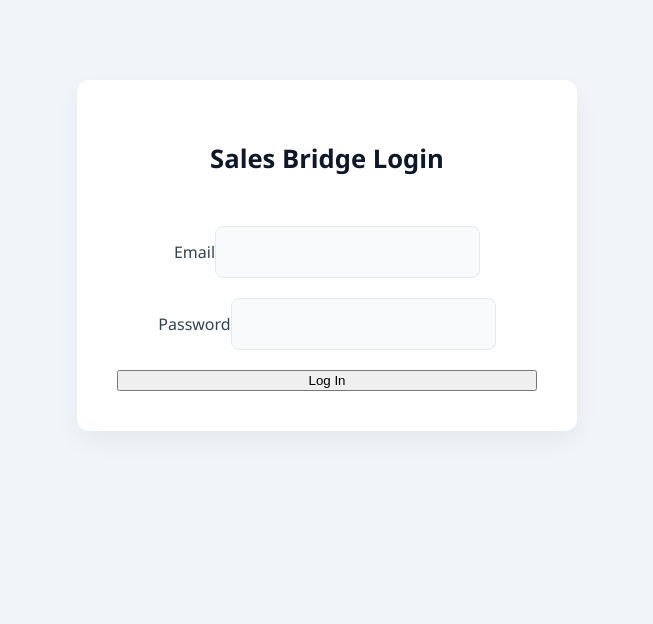
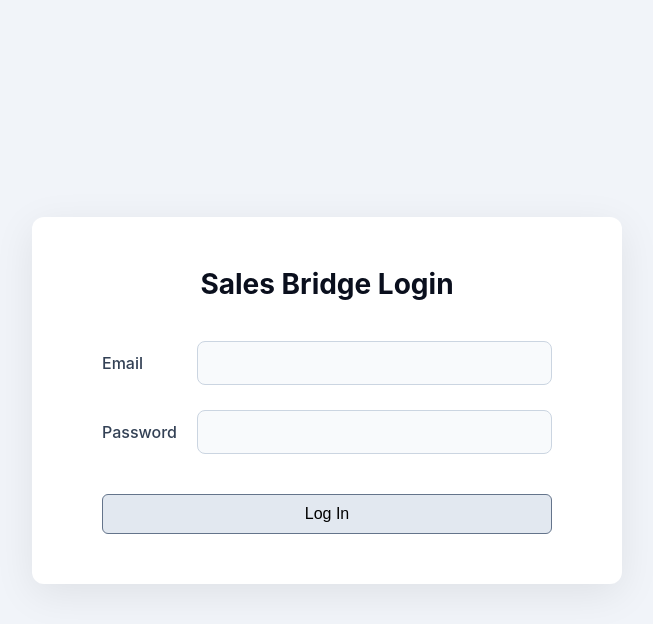
Before and after one commit to Theophilus-Nueva/SalesBridge-FRONTEND, a React (Vite) app: page /login in a window 1280 px wide. Shown: the top 624 px of the page, without its empty margins (313-966 px from the left). Built offline with nearby package versions, Linux system fonts and the light colour scheme.

Commit message:
fixed login

```diff
--- a/src/components/AuthContext.jsx
+++ b/src/components/AuthContext.jsx
@@ -12,7 +12,6 @@ export default function AuthProvider({ children }) {
       const data = await loginGuest(email, password);
       setToken(data.access_token);
 
-      // Store user metadata
       setUser({ email: email, name: "Guest" });
       return true;
     } catch (error) {
--- a/src/routers/Login.css
+++ b/src/routers/Login.css
@@ -1,71 +1,77 @@
 .login-container {
-    max-width: 420px;
-    margin: 10vh auto;
-    padding: 40px;
-    background: var(--bg-card);
-    border-radius: var(--radius-lg);
-    box-shadow: var(--shadow-card);
+  display: flex;
+  justify-content: center;
+  align-items: center;
+  min-height: 100vh;
+  background-color: #f1f4f9;
+  font-family: -apple-system, BlinkMacSystemFont, "Segoe UI", Roboto, Helvetica, Arial, sans-serif;
+}
+
+.login-form {
+  background-color: #ffffff;
+  padding: 50px 70px;
+  border-radius: 12px;
+  box-shadow: 0px 10px 40px rgba(0, 0, 0, 0.08);
+  width: 100%;
+  max-width: 450px;
+  display: flex;
+  flex-direction: column;
+}
+
+.login-form h2 {
+  margin-top: 0;
+  margin-bottom: 40px;
+  color: #0a0f1d;
+  font-size: 28px;
+  font-weight: 700;
   text-align: center;
 }
 
-  .login-container h2 {
-    color: var(--text-main);
-    margin-bottom: 30px;
-    font-size: 1.6rem;
-    font-weight: 700;
+.input-group {
+  display: flex;
+  align-items: center;
+  justify-content: space-between;
+  width: 100%;
+  margin-bottom: 25px;
 }
 
-  .login-form {
-    display: flex;
-    flex-direction: column;
-    gap: 20px;
+.input-group label {
+  color: #334155;
+  font-weight: 500;
+  font-size: 16px;
+  margin-right: 15px;
+  width: 80px;
+  text-align: left;
 }
 
-  .login-form input {
-    padding: 14px 16px;
-    border: 1px solid var(--border-light);
-    border-radius: var(--radius-md);
-    font-size: 1rem;
-    transition: all 0.3s ease;
-    background-color: var(--bg-subtle);
-    color: var(--color-primary-hover);
-    font-family: var(--font-base);
+.input-group input {
+  flex: 1;
+  padding: 12px 15px;
+  border: 1px solid #cbd5e1;
+  border-radius: 8px;
+  background-color: #f8fafc;
+  font-size: 16px;
+  outline: none;
+  transition: border-color 0.2s;
 }
 
-  .login-form input:focus {
-    outline: none;
-    border-color: var(--color-accent);
-    box-shadow: var(--shadow-focus);
-    background-color: var(--bg-card);
+.input-group input:focus {
+  border-color: #94a3b8;
 }
 
-  .login-button {
-    padding: 14px;
-    background-color: var(--color-primary);
-    color: var(--text-inverse);
-    border: none;
-    border-radius: var(--radius-md);
-    font-size: 1rem;
-    font-weight: 600;
+.login-form button {
+  width: 100%;
+  padding: 10px;
+  margin-top: 15px;
+  background-color: #e2e8f0;
+  color: #000000;
+  border: 1px solid #64748b;
+  border-radius: 6px;
+  font-size: 16px;
   cursor: pointer;
-    transition: background-color 0.2s ease, transform 0.1s ease;
+  transition: background-color 0.2s;
 }
 
-  .login-button:hover {
-    background-color: var(--color-primary-hover);
+.login-form button:hover {
+  background-color: #cbd5e1;
 }
-
-  .login-button:active {
-    transform: scale(0.98);
-  }
-
-  .login-error {
-    margin-top: 15px;
-    color: var(--color-error);
-    font-size: 0.9rem;
-    background-color: var(--bg-error);
-    padding: 12px;
-    border-radius: var(--radius-sm);
-    border: 1px solid var(--border-error);
-    font-weight: 500;
-  }
```
Lines whose indentation alone changed are shown as unchanged.
